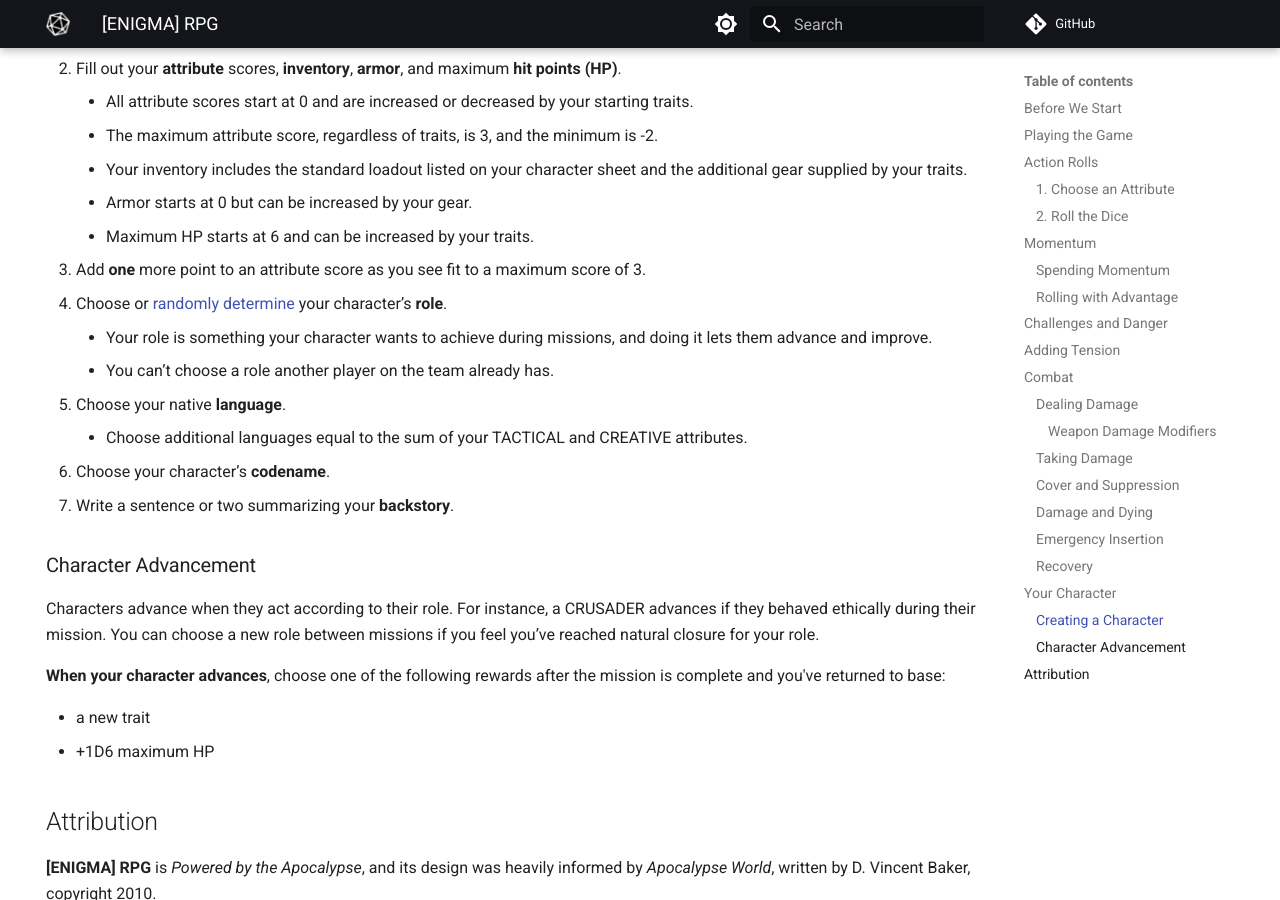
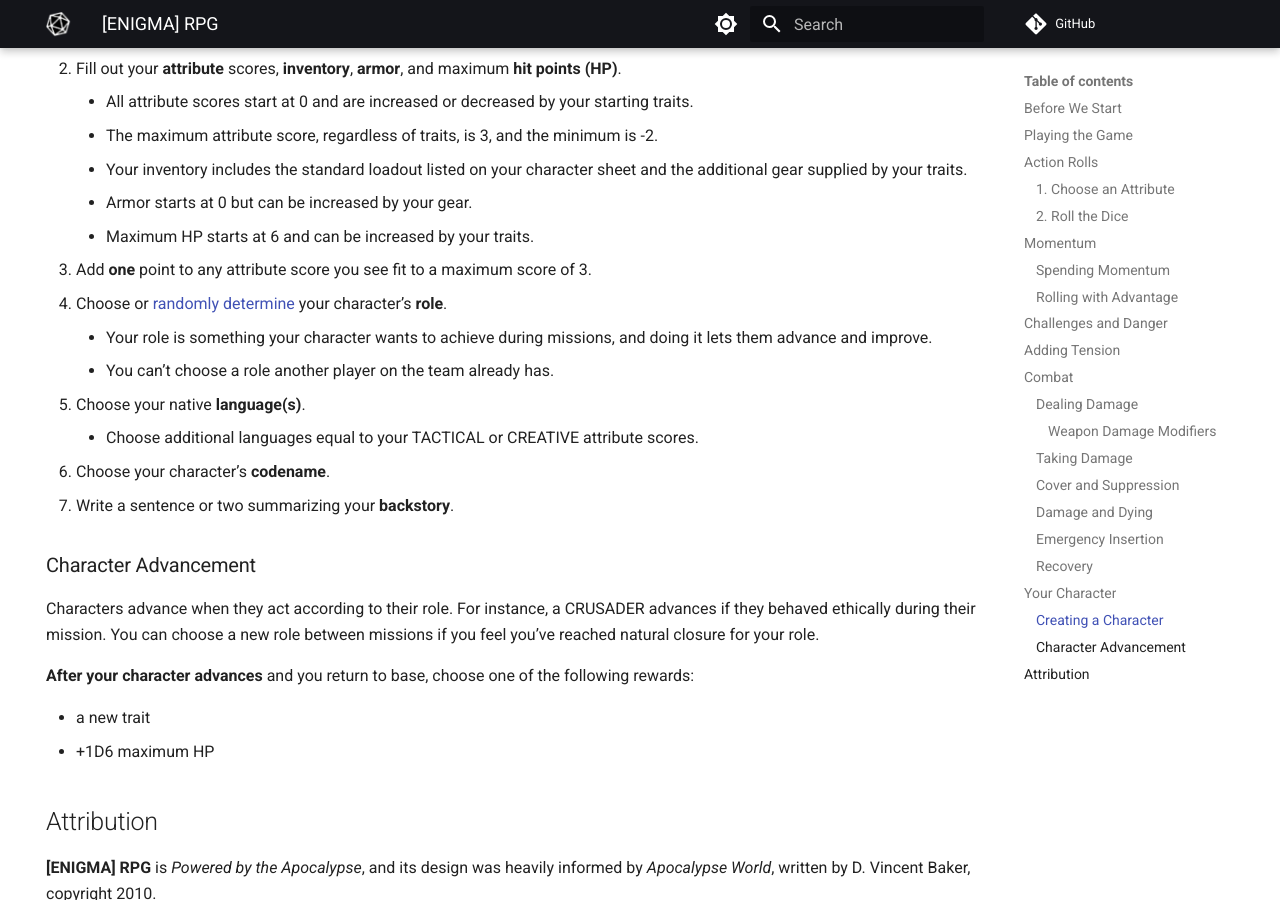
Before and after one commit to joemoose/psiops, an MkDocs documentation site: the page built from docs/index.md, in a window 1280 px wide and 900 px high, scrolled down 5605 px. Built offline with MkDocs 1.6.1 and Material for MkDocs 9.7.7, drawn with Linux system fonts in a browser that asks for light colours; comment, search, counter and statistics services are not loaded.

Commit message:
Update index.md

```diff
--- a/docs/index.md
+++ b/docs/index.md
@@ -190,12 +190,12 @@ You are an elite special forces operative who doesn’t fit into mainstream soci
 	- Your inventory includes the standard loadout listed on your character sheet and the additional gear supplied by your traits.
 	- Armor starts at 0 but can be increased by your gear.
 	- Maximum HP starts at 6 and can be increased by your traits.
-3. Add **one** more point to an attribute score as you see fit to a maximum score of 3.
+3. Add **one** point to any attribute score you see fit to a maximum score of 3.
 4. Choose or [randomly determine](https://perchance.org/enigma-roles) your character’s **role**.
 	- Your role is something your character wants to achieve during missions, and doing it lets them advance and improve.
 	- You can’t choose a role another player on the team already has.
-5. Choose your native **language**.
-	- Choose additional languages equal to the sum of your TACTICAL and CREATIVE attributes.
+5. Choose your native **language(s)**.
+	- Choose additional languages equal to your TACTICAL or CREATIVE attribute scores.
 6. Choose your character’s **codename**.
 7. Write a sentence or two summarizing your **backstory**.
 
@@ -203,7 +203,7 @@ You are an elite special forces operative who doesn’t fit into mainstream soci
 
 Characters advance when they act according to their role. For instance, a CRUSADER advances if they behaved ethically during their mission. You can choose a new role between missions if you feel you’ve reached natural closure for your role.
 
-**When your character advances**, choose one of the following rewards after the mission is complete and you've returned to base:
+**After your character advances** and you return to base, choose one of the following rewards:
 
 - a new trait
 - +1D6 maximum HP
```
